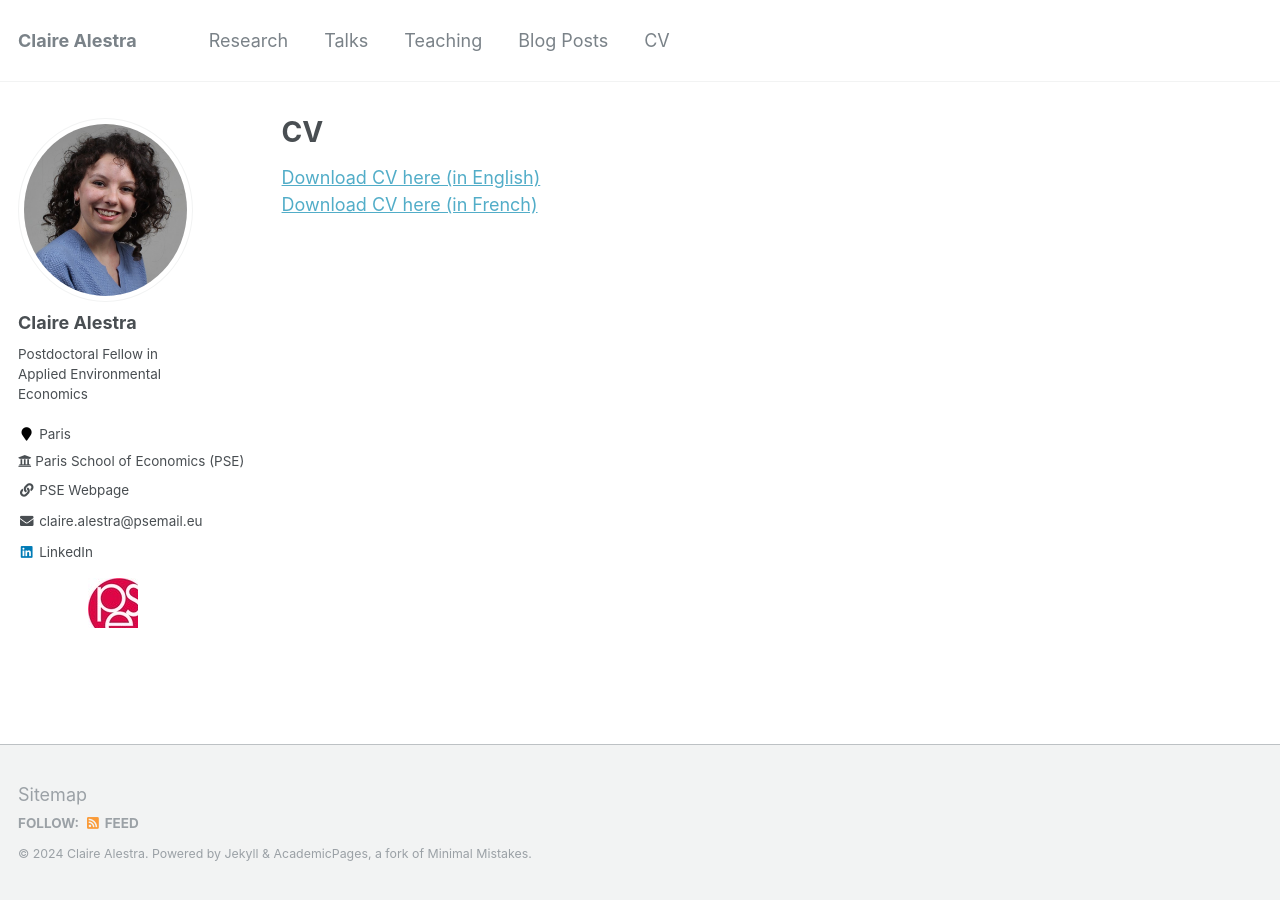
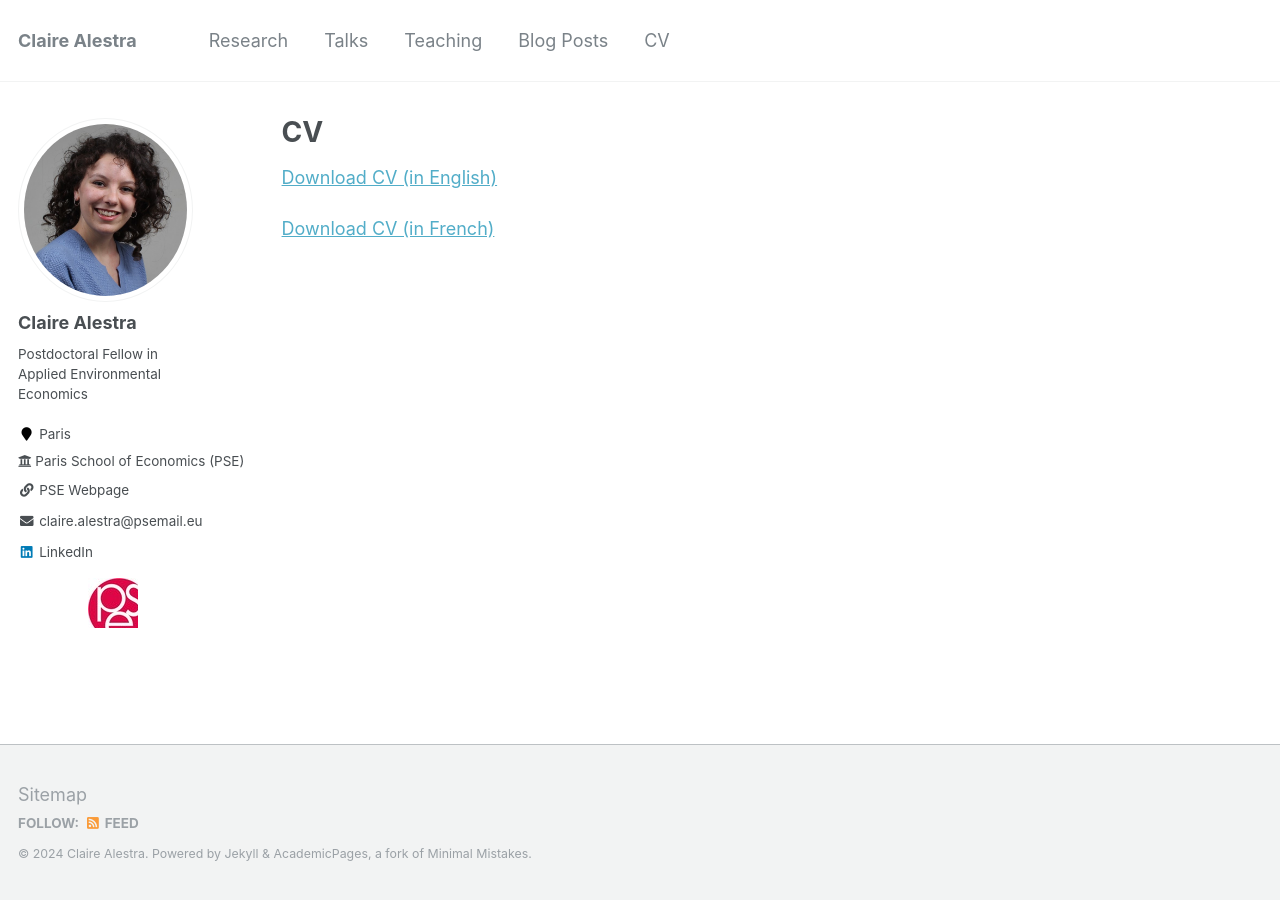
Before and after one commit to ClaireAlestra/ClaireAlestra.github.io, a Jekyll site: the page built from _pages/cv.md, in a window 1280 px wide. Built offline with Jekyll 4.4.1, drawn with Linux system fonts in a browser that asks for light colours.

Commit message:
Update cv.md

```diff
--- a/_pages/cv.md
+++ b/_pages/cv.md
@@ -9,6 +9,8 @@ redirect_from:
 
 {% include base_path %}
 
-[Download CV here (in English)](files/CV.pdf)
-<br>
-[Download CV here (in French)](files/CV_fr.pdf)
+<a href="files/CV.pdf">Download CV (in English)</a>
+
+
+
+[Download CV (in French)](files/CV_fr.pdf)
```
